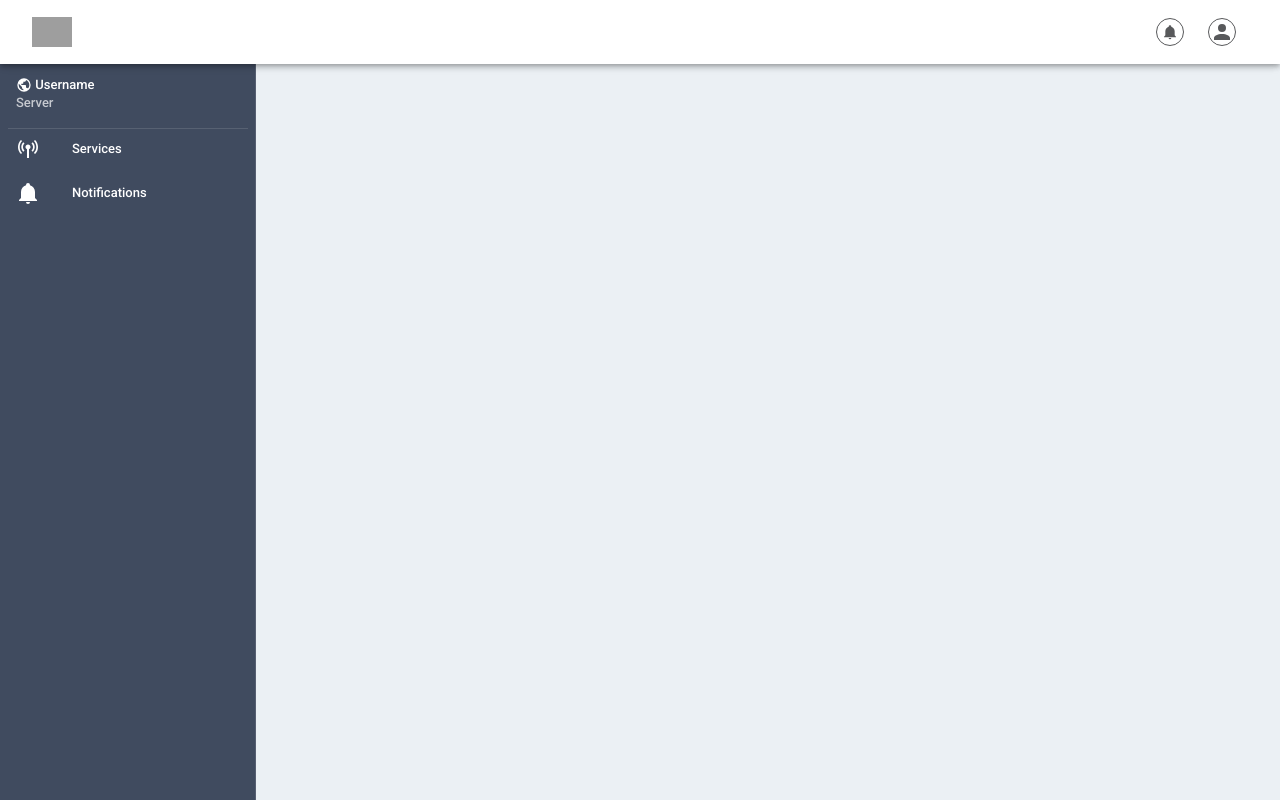
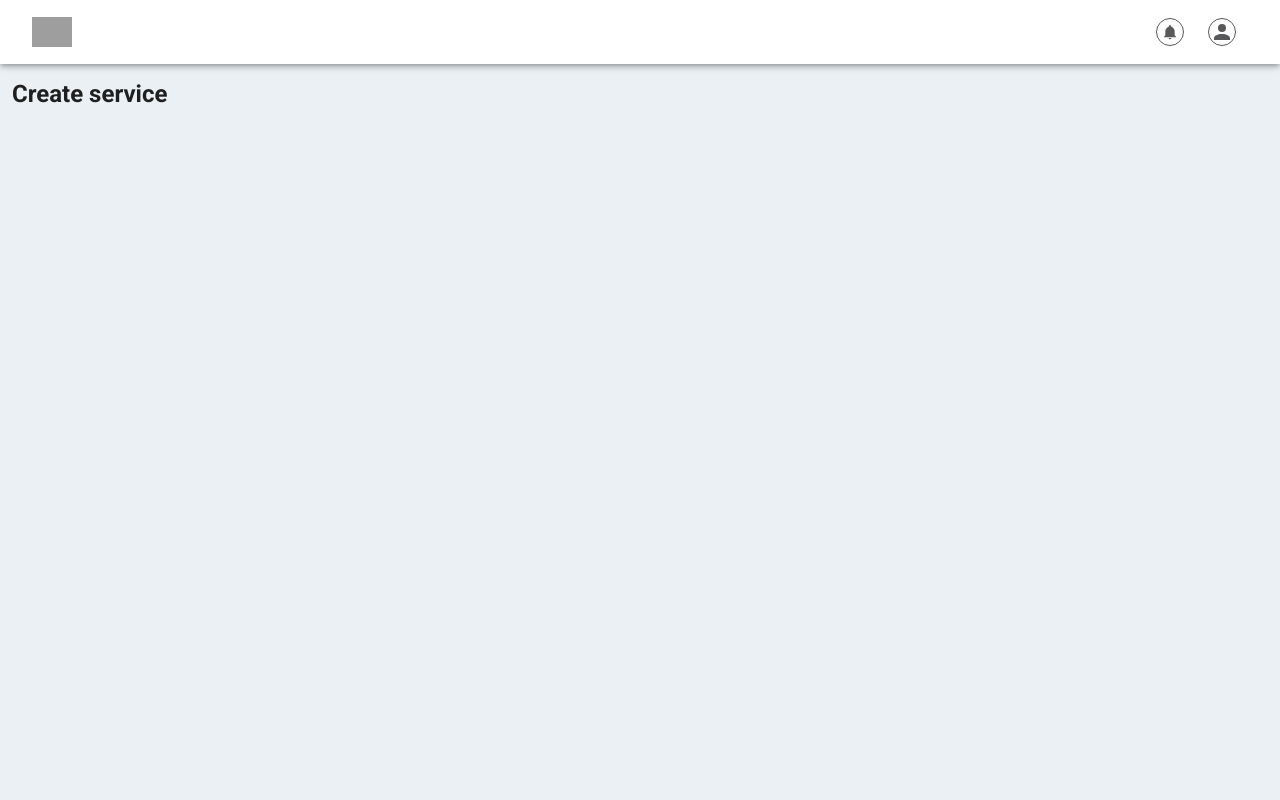
Before and after one commit to NornirAS/synx-domain-client, a Vue app: page /create-service in a window 1280 px wide. Built offline with nearby package versions, Linux system fonts and the light colour scheme; grey boxes are pictures that could not be loaded.

Commit message:
Move sidebar from app to viewand rename it

```diff
--- a/src/App.vue
+++ b/src/App.vue
@@ -1,7 +1,6 @@
 <template>
   <v-app>
     <Header />
-    <Sidebar />
     <v-main>
       <v-container fluid>
         <router-view></router-view>
@@ -12,13 +11,11 @@
 
 <script>
 import Header from "./components/Header.vue";
-import Sidebar from "./components/Sidebar.vue";
 export default {
   name: "App",
 
   components: {
-    Header,
-    Sidebar
+    Header
   },
 
   data: () => ({
--- a/src/views/CreateService.vue
+++ b/src/views/CreateService.vue
@@ -1,5 +1,6 @@
 <template>
   <div>
-    <h1>Create service</h1>
+    <h2>Create service</h2>
+
   </div>
 </template>
--- a/src/views/Services.vue
+++ b/src/views/Services.vue
@@ -1,10 +1,11 @@
 <template>
   <div>
+    <DarkSidebar />
     <v-row justify="space-between">
-      <span style="font-size: 24px">
+      <h2>
         Services
         <v-icon :color="colorBlue">{{ mdiInformationOutline }}</v-icon>
-      </span>
+      </h2>
       <v-btn
         :color="colorBlue"
         depressed
@@ -15,7 +16,7 @@
         :to="createService"
       >
         <v-icon>{{ mdiPlus }}</v-icon>
-        Service
+        Create Service
       </v-btn>
     </v-row>
     <br />
@@ -99,7 +100,11 @@
 
 <script>
 import { mdiInformationOutline, mdiPlus, mdiChevronDown } from "@mdi/js";
+import DarkSidebar from "../components/DarkSidebar.vue";
 export default {
+  components: {
+    DarkSidebar
+  },
   data() {
     return {
       search: "",
```
Also changed, not shown: src/components/DarkSidebar.vue (renamed from src/components/Sidebar.vue).
